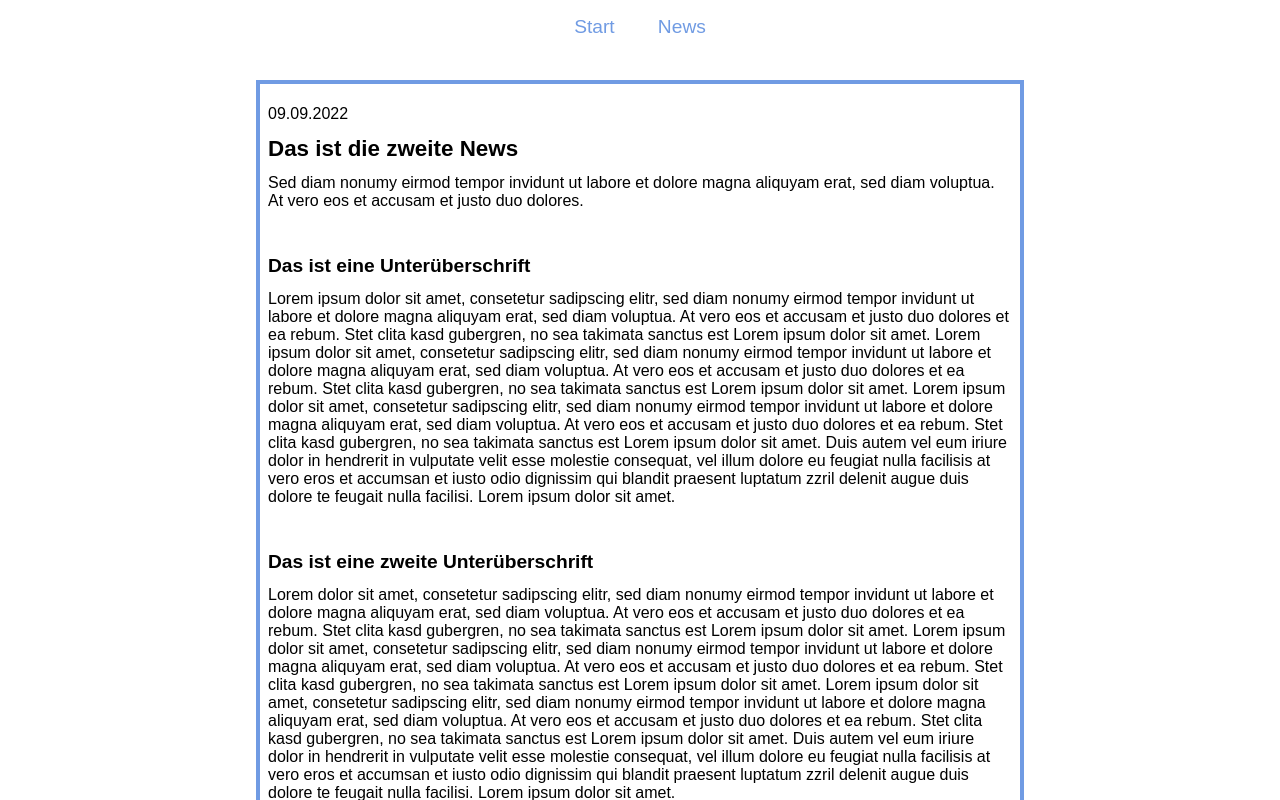
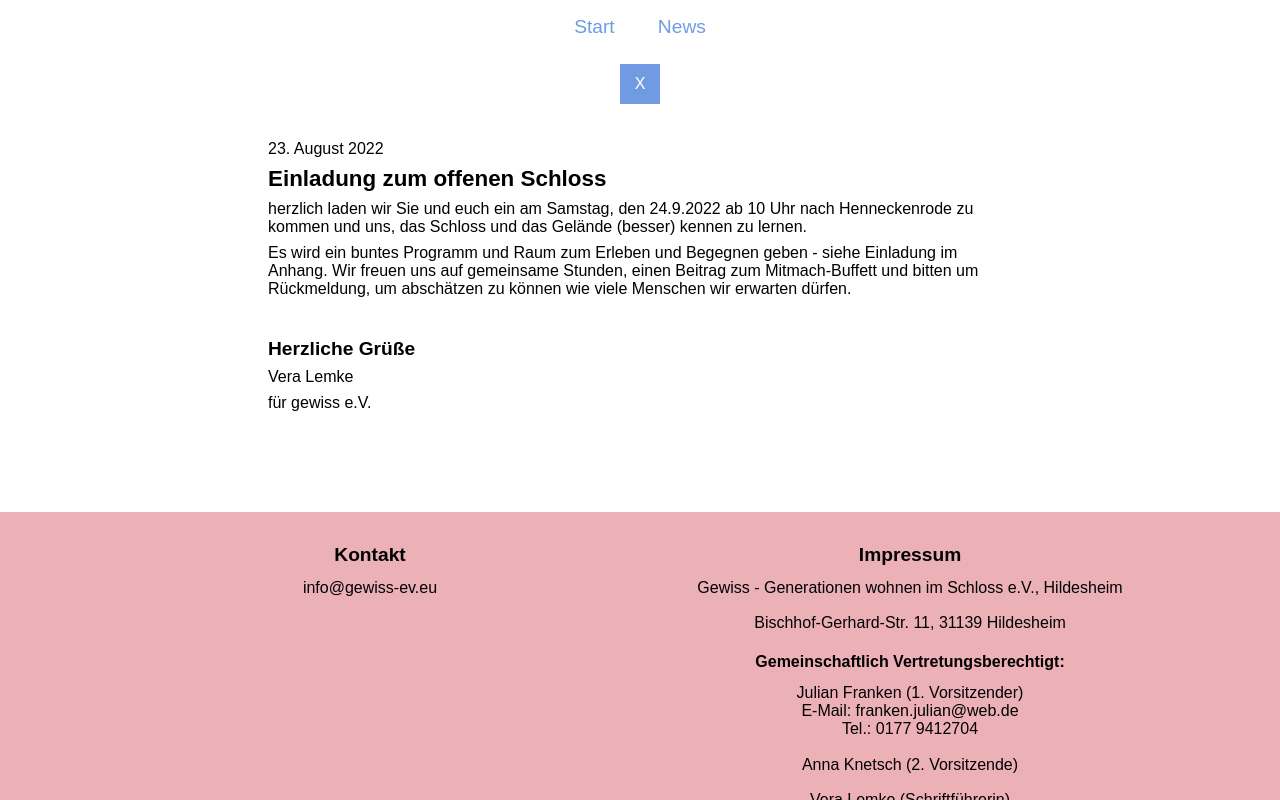
Before and after one commit to klueteruopa/gewissev, a Next.js app: page /news in a window 1280 px wide. Both pictures are taken after a click on the element 640 px from the left and 195 px from the top of the page. Shown: the top 800 px of the page. Built offline with nearby package versions, Linux system fonts and the light colour scheme.

Commit message:
News fix

```diff
--- a/components/Blog.tsx
+++ b/components/Blog.tsx
@@ -14,6 +14,11 @@ const Blog = () => {
         setShowNewsItem(true);
     }
 
+    function closeNewsItem() {
+        setActiveItem(0);
+        setShowNewsItem(false);
+    }
+
     /*
     useEffect(() => {
         if (showNewsItem) {
@@ -24,10 +29,14 @@ const Blog = () => {
 
     return (
         <>
+        <div className={styles.blog}>
             {showNewsItem ? (
+                <>
+                    <div className={styles.close} onClick={() => closeNewsItem()}>X</div>
                     <BlogItem id={activeItem} />
+                </>
             ) : (
-            <div className={styles.blog}>
+                <>
                 <h3>Neuigkeiten</h3>
                 {items.slice(0).reverse().map((item) => (
                     <div className={styles.blogItem} key={item.datum} onClick={() => openNewsItem(item.id)}>
@@ -37,8 +46,9 @@ const Blog = () => {
                         <span>(...)</span>
                     </div>
                 ))}
+                </>
+            )}
         </div>
-        )}
         </>
     )
 }
--- a/public/content/news.json
+++ b/public/content/news.json
@@ -1,54 +1,26 @@
 {
   "items": [
     {
-      "id": 1,
-      "datum": "08.09.2022",
-      "ueberschrift": "Das ist die erste News",
-      "teaser": "Lorem ipsum dolor sit amet, consetetur sadipscing elitr, sed diam nonumy eirmod tempor invidunt ut labore et dolore magna aliquyam erat, sed diam voluptua. At vero eos et accusam et justo duo dolores.",
+      "id": 3,
+      "datum": "23. August 2022",
+      "ueberschrift": "Einladung zum offenen Schloss",
+      "teaser": "herzlich laden wir Sie und euch ein am Samstag, den 24.9.2022 ab 10 Uhr nach Henneckenrode zu kommen und uns, das Schloss und das Gelände (besser) kennen zu lernen.",
       "text": [
         {
+          "typ": "absatz",
+          "content": "Es wird ein buntes Programm und Raum zum Erleben und Begegnen geben - siehe Einladung im Anhang. Wir freuen uns auf gemeinsame Stunden, einen Beitrag zum Mitmach-Buffett und bitten um Rückmeldung, um abschätzen zu können wie viele Menschen wir erwarten dürfen."
+        },
+        {
           "typ": "header",
-          "content": "Das ist eine Unterüberschrift"
+          "content": "Herzliche Grüße"
         },
         {
           "typ": "absatz",
-          "content": "Lorem ipsum dolor sit amet, consetetur sadipscing elitr, sed diam nonumy eirmod tempor invidunt ut labore et dolore magna aliquyam erat, sed diam voluptua. At vero eos et accusam et justo duo dolores et ea rebum. Stet clita kasd gubergren, no sea takimata sanctus est Lorem ipsum dolor sit amet. Lorem ipsum dolor sit amet, consetetur sadipscing elitr, sed diam nonumy eirmod tempor invidunt ut labore et dolore magna aliquyam erat, sed diam voluptua. At vero eos et accusam et justo duo dolores et ea rebum. Stet clita kasd gubergren, no sea takimata sanctus est Lorem ipsum dolor sit amet. Lorem ipsum dolor sit amet, consetetur sadipscing elitr, sed diam nonumy eirmod tempor invidunt ut labore et dolore magna aliquyam erat, sed diam voluptua. At vero eos et accusam et justo duo dolores et ea rebum. Stet clita kasd gubergren, no sea takimata sanctus est Lorem ipsum dolor sit amet. Duis autem vel eum iriure dolor in hendrerit in vulputate velit esse molestie consequat, vel illum dolore eu feugiat nulla facilisis at vero eros et accumsan et iusto odio dignissim qui blandit praesent luptatum zzril delenit augue duis dolore te feugait nulla facilisi. Lorem ipsum dolor sit amet."
-        },
-        {
-          "typ": "header",
-          "content": "Das ist eine zweite Unterüberschrift"
+          "content": "Vera Lemke"
         },
         {
           "typ": "absatz",
-          "content": "Lorem ipsum dolor sit amet, consetetur sadipscing elitr, sed diam nonumy eirmod tempor invidunt ut labore et dolore magna aliquyam erat, sed diam voluptua. At vero eos et accusam et justo duo dolores et ea rebum. Stet clita kasd gubergren, no sea takimata sanctus est Lorem ipsum dolor sit amet. Lorem ipsum dolor sit amet, consetetur sadipscing elitr, sed diam nonumy eirmod tempor invidunt ut labore et dolore magna aliquyam erat, sed diam voluptua. At vero eos et accusam et justo duo dolores et ea rebum. Stet clita kasd gubergren, no sea takimata sanctus est Lorem ipsum dolor sit amet. Lorem ipsum dolor sit amet, consetetur sadipscing elitr, sed diam nonumy eirmod tempor invidunt ut labore et dolore magna aliquyam erat, sed diam voluptua. At vero eos et accusam et justo duo dolores et ea rebum. Stet clita kasd gubergren, no sea takimata sanctus est Lorem ipsum dolor sit amet. Duis autem vel eum iriure dolor in hendrerit in vulputate velit esse molestie consequat, vel illum dolore eu feugiat nulla facilisis at vero eros et accumsan et iusto odio dignissim qui blandit praesent luptatum zzril delenit augue duis dolore te feugait nulla facilisi. Lorem ipsum dolor sit amet."
-        }
-      ]
-    },
-    {
-      "id": 2,
-      "datum": "09.09.2022",
-      "ueberschrift": "Das ist die zweite News",
-      "teaser": "Sed diam nonumy eirmod tempor invidunt ut labore et dolore magna aliquyam erat, sed diam voluptua. At vero eos et accusam et justo duo dolores.",
-      "text": [
-        {
-          "typ": "header",
-          "content": "Das ist eine Unterüberschrift"
-        },
-        {
-          "typ": "absatz",
-          "content": "Lorem ipsum dolor sit amet, consetetur sadipscing elitr, sed diam nonumy eirmod tempor invidunt ut labore et dolore magna aliquyam erat, sed diam voluptua. At vero eos et accusam et justo duo dolores et ea rebum. Stet clita kasd gubergren, no sea takimata sanctus est Lorem ipsum dolor sit amet. Lorem ipsum dolor sit amet, consetetur sadipscing elitr, sed diam nonumy eirmod tempor invidunt ut labore et dolore magna aliquyam erat, sed diam voluptua. At vero eos et accusam et justo duo dolores et ea rebum. Stet clita kasd gubergren, no sea takimata sanctus est Lorem ipsum dolor sit amet. Lorem ipsum dolor sit amet, consetetur sadipscing elitr, sed diam nonumy eirmod tempor invidunt ut labore et dolore magna aliquyam erat, sed diam voluptua. At vero eos et accusam et justo duo dolores et ea rebum. Stet clita kasd gubergren, no sea takimata sanctus est Lorem ipsum dolor sit amet. Duis autem vel eum iriure dolor in hendrerit in vulputate velit esse molestie consequat, vel illum dolore eu feugiat nulla facilisis at vero eros et accumsan et iusto odio dignissim qui blandit praesent luptatum zzril delenit augue duis dolore te feugait nulla facilisi. Lorem ipsum dolor sit amet."
-        },
-        {
-          "typ": "header",
-          "content": "Das ist eine zweite Unterüberschrift"
-        },
-        {
-          "typ": "absatz",
-          "content": "Lorem dolor sit amet, consetetur sadipscing elitr, sed diam nonumy eirmod tempor invidunt ut labore et dolore magna aliquyam erat, sed diam voluptua. At vero eos et accusam et justo duo dolores et ea rebum. Stet clita kasd gubergren, no sea takimata sanctus est Lorem ipsum dolor sit amet. Lorem ipsum dolor sit amet, consetetur sadipscing elitr, sed diam nonumy eirmod tempor invidunt ut labore et dolore magna aliquyam erat, sed diam voluptua. At vero eos et accusam et justo duo dolores et ea rebum. Stet clita kasd gubergren, no sea takimata sanctus est Lorem ipsum dolor sit amet. Lorem ipsum dolor sit amet, consetetur sadipscing elitr, sed diam nonumy eirmod tempor invidunt ut labore et dolore magna aliquyam erat, sed diam voluptua. At vero eos et accusam et justo duo dolores et ea rebum. Stet clita kasd gubergren, no sea takimata sanctus est Lorem ipsum dolor sit amet. Duis autem vel eum iriure dolor in hendrerit in vulputate velit esse molestie consequat, vel illum dolore eu feugiat nulla facilisis at vero eros et accumsan et iusto odio dignissim qui blandit praesent luptatum zzril delenit augue duis dolore te feugait nulla facilisi. Lorem ipsum dolor sit amet."
-        },
-        {
-          "typ": "absatz",
-          "content": "Lorem dolor sit amet sadipscing elitr, sed diam nonumy eirmod tempor invidunt ut labore et dolore magna aliquyam erat, sed diam voluptua. At vero eos et accusam et justo duo dolores et ea rebum. Stet clita kasd gubergren, no sea takimata sanctus est Lorem ipsum dolor sit amet. Lorem ipsum dolor sit amet, consetetur sadipscing elitr, sed diam nonumy eirmod tempor invidunt ut labore et dolore magna aliquyam erat, sed diam voluptua. At vero eos et accusam et justo duo dolores et ea rebum. Stet clita kasd gubergren, no sea takimata sanctus est Lorem ipsum dolor sit amet. Lorem ipsum dolor sit amet, consetetur sadipscing elitr, sed diam nonumy eirmod tempor invidunt ut labore et dolore magna aliquyam erat, sed diam voluptua. At vero eos et accusam et justo duo dolores et ea rebum. Stet clita kasd gubergren, no sea takimata sanctus est Lorem ipsum dolor sit amet. Duis autem vel eum iriure dolor in hendrerit in vulputate velit esse molestie consequat, vel illum dolore eu feugiat nulla facilisis at vero eros et accumsan et iusto odio dignissim qui blandit praesent luptatum zzril delenit augue duis dolore te feugait nulla facilisi. Lorem ipsum dolor sit amet."
+          "content": "für gewiss e.V."
         }
       ]
     }
--- a/styles/Blog.module.scss
+++ b/styles/Blog.module.scss
@@ -7,6 +7,18 @@
   flex-direction: column;
   align-items: center;
   margin: 4rem 0rem;
+  position: relative;
+
+  .close {
+    height: 40px;
+    width: 40px;
+    background: $blue;
+    color: #fff;
+    cursor: pointer;
+    display: flex;
+    justify-content: center;
+    align-items: center;
+  }
 
   .blogItem {
     border: 4px solid $sub-blue;
--- a/styles/BlogItem.module.scss
+++ b/styles/BlogItem.module.scss
@@ -6,12 +6,12 @@
     width: 100%;
     flex-direction: column;
     align-items: center;
-    margin: 4rem 0rem;
+    margin: 0rem 0rem;
 
   .content {
     width: 100%;
     padding: 0.5rem;
-    border: 4px solid $blue;
+    border: 4px solid #fff ;
     margin: 1rem;
     background: #fff;
     height: calc(100% - 2rem);
@@ -28,7 +28,7 @@
     }
 
     p {
-      margin: 0.8rem 0rem;
+      margin: 0.5rem 0rem;
     }
 
     span {
```
Lines whose indentation alone changed are shown as unchanged.
